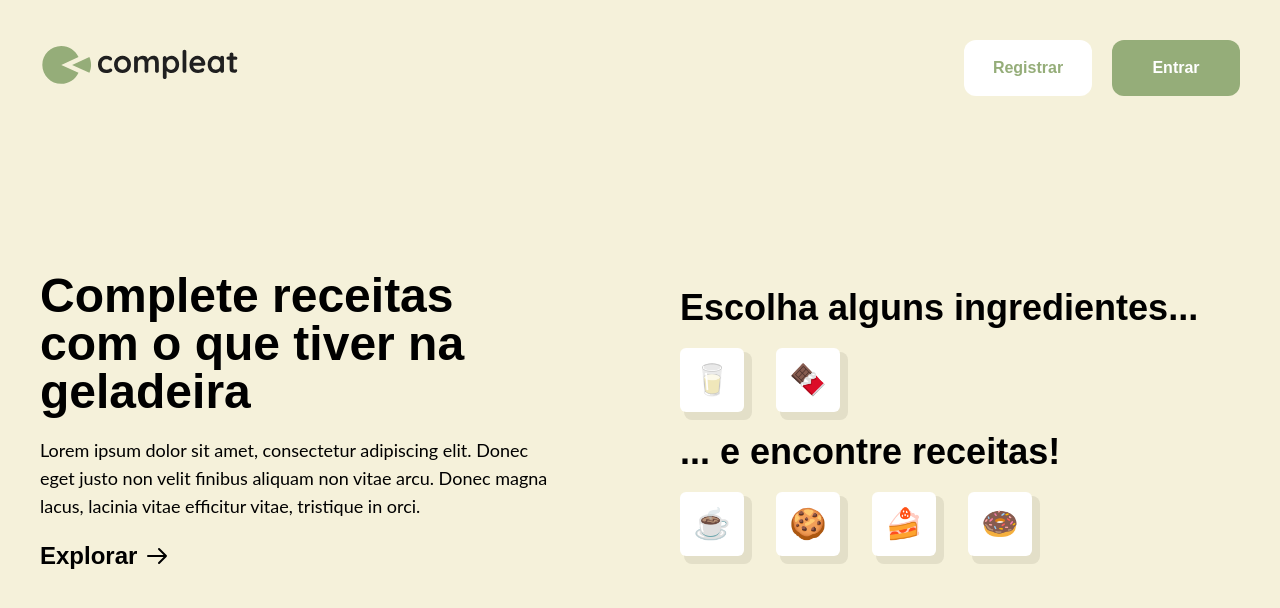
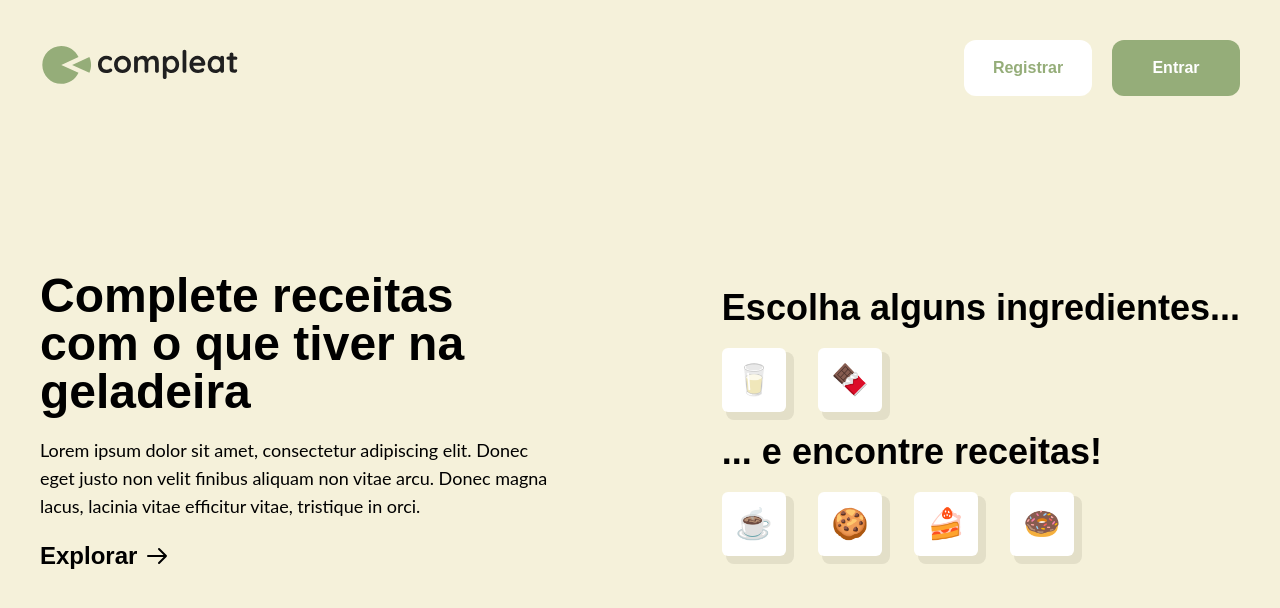
Before and after one commit to filipeveronezi/compleat, a Next.js app: page / in a window 1280 px wide. Shown: the top 608 px of the page. Built offline with nearby package versions, Linux system fonts and the light colour scheme.

Commit message:
refactor: better page spacings and alignments

```diff
--- a/src/layout/Default.tsx
+++ b/src/layout/Default.tsx
@@ -6,7 +6,7 @@ interface Props {
 
 export const Layout = ({ children }: Props) => {
   return (
-    <div className="max-w-screen-2xl mx-auto py-10 px-4 md:px-10">
+    <div className="max-w-screen-xl mx-auto py-10 px-4 md:px-10">
       <Header />
       <main>{children}</main>
     </div>
--- a/src/pages/index.tsx
+++ b/src/pages/index.tsx
@@ -3,7 +3,7 @@ import { Cta } from '@/components/organisms/Cta'
 
 const Home = () => {
   return (
-    <div className="h-auto py-44 flex flex-col items-center gap-20 lg:flex-row">
+    <div className="h-auto py-44 flex flex-col gap-20 lg:flex-row lg:items-center">
       <div className="flex-1 flex">
         <Cta
           heading="Complete receitas com o que tiver na geladeira"
@@ -12,7 +12,8 @@ const Home = () => {
           actionHref="#"
         />
       </div>
-      <div className="flex-1 flex flex-col gap-5">
+      <div className="flex-1 flex justify-end">
+        <div className="flex flex-col gap-5">
           <p className="text-4xl font-bold">Escolha alguns ingredientes...</p>
           <div className="flex gap-8">
             <Emoji text="🥛" />
@@ -27,6 +28,7 @@ const Home = () => {
           </div>
         </div>
       </div>
+    </div>
   )
 }
 
```
Lines whose indentation alone changed are shown as unchanged.
